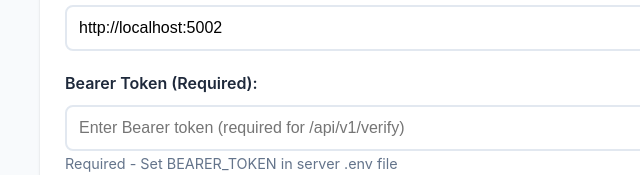
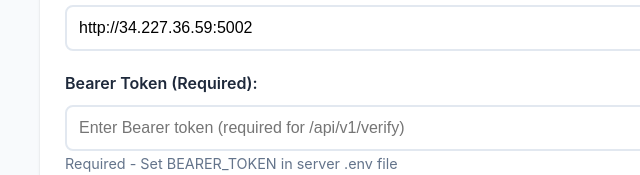
Before and after one commit to starkdigitalmediaservices/doc-verifier, a plain HTML site: page ui_html/index.html in a window 1280 px wide. Shown: the part 314-489 px from the top of the page, 0-640 px from the left. Drawn offline with Linux system fonts and the light colour scheme.

Commit message:
replaced api url in index.html

```diff
--- a/ui_html/index.html
+++ b/ui_html/index.html
@@ -17,7 +17,7 @@
             <h2>⚙️ Configuration</h2>
             <div class="form-group">
                 <label for="apiUrl">API Base URL:</label>
-                <input type="text" id="apiUrl" value="http://localhost:5002" placeholder="http://localhost:5002">
+                <input type="text" id="apiUrl" value="http://34.227.36.59:5002" placeholder="http://34.227.36.59:5002">
             </div>
             <div class="form-group">
                 <label for="bearerToken">Bearer Token (Required):</label>
```
Also changed, not shown: 1 other file.
